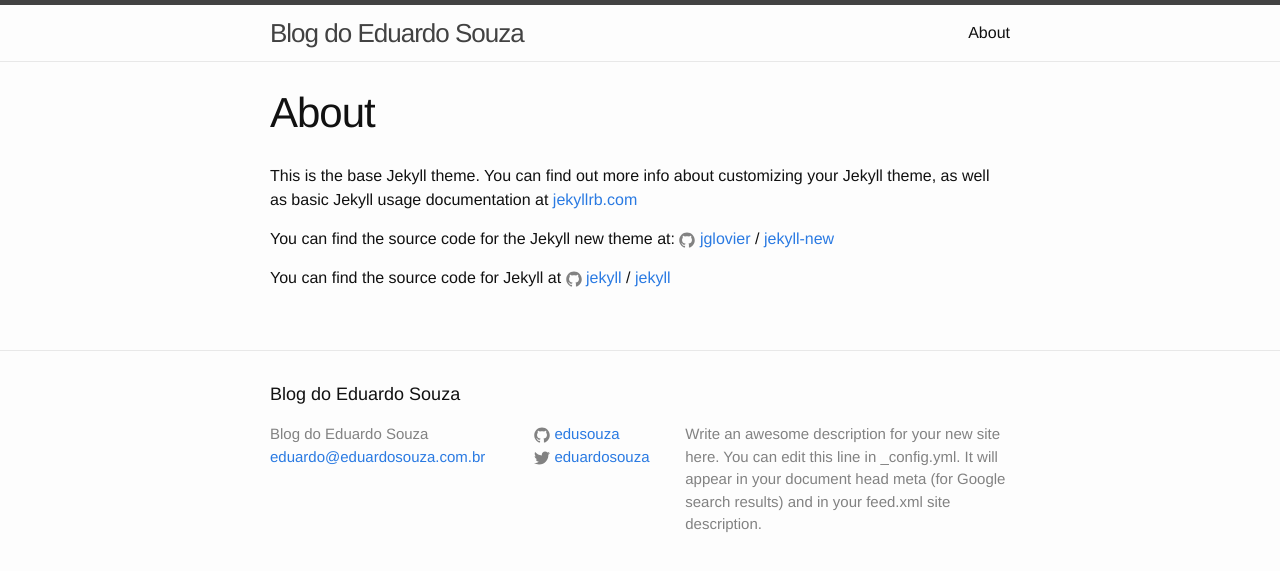
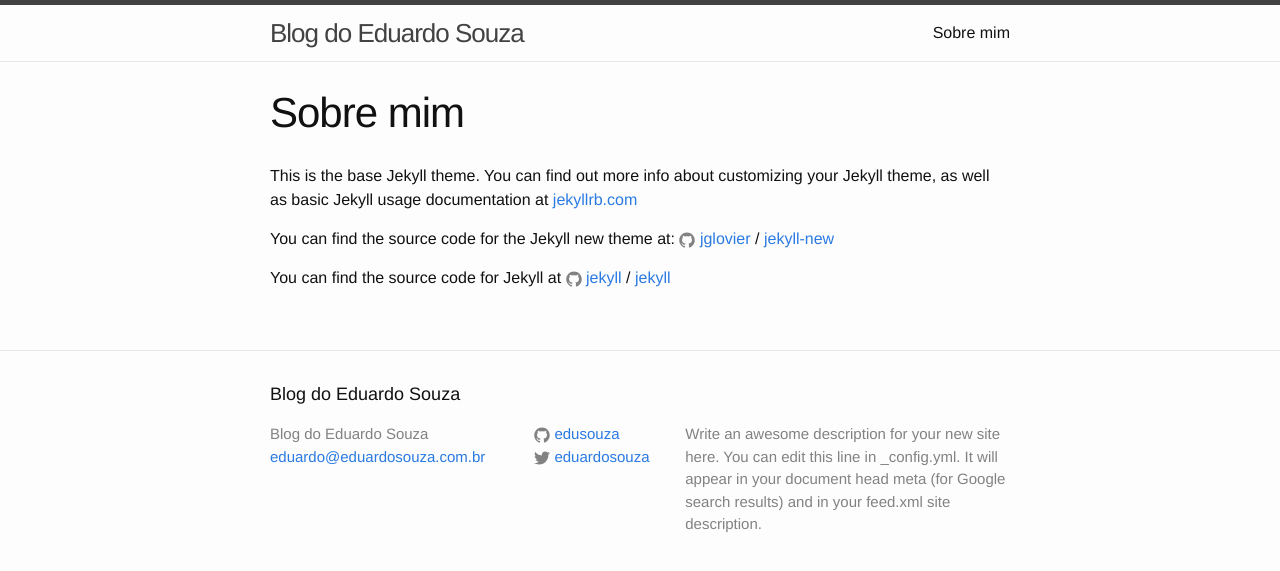
Before and after one commit to edusouza/edusouza.github.io, a Jekyll site: the page built from about.md, in a window 1280 px wide. Shown: the top 571 px of the page. Built offline with Jekyll 4.4.1, drawn with Linux system fonts in a browser that asks for light colours.

Commit message:
Mudando pagina Sobre

```diff
--- a/about.md
+++ b/about.md
@@ -1,6 +1,6 @@
 ---
 layout: page
-title: About
+title: Sobre mim
 permalink: /about/
 ---
 
```
